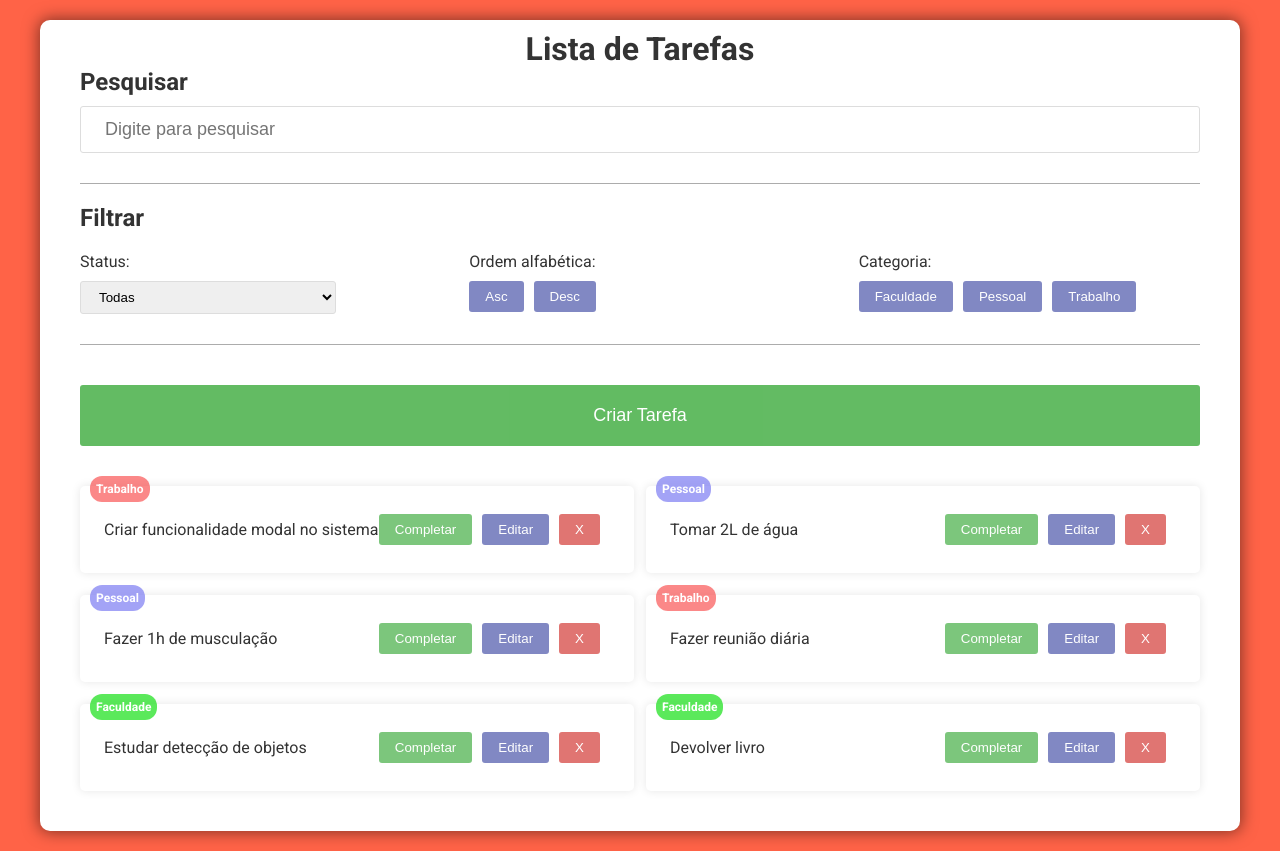
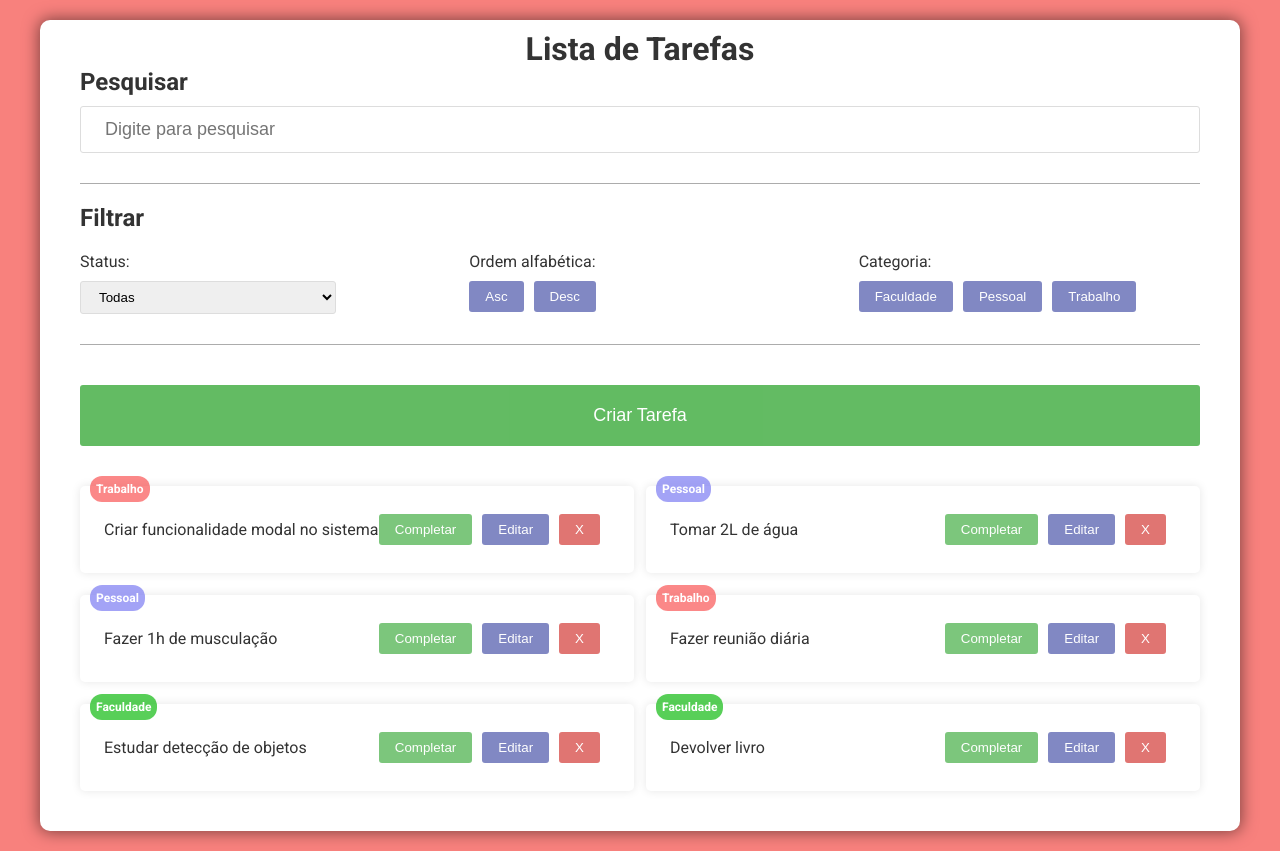
Before and after one commit to JesseMacielJr/ToDoList, a React (Vite) app: page / in a window 1280 px wide. Built offline with nearby package versions, Linux system fonts and the light colour scheme.

Commit message:
adicionando funcionalidade de filtrar clicando na categoria da tarefa

```diff
--- a/src/App.css
+++ b/src/App.css
@@ -20,7 +20,7 @@ body {
   font-family: 'Roboto', sans-serif;
   width: 100%;
   height: 100%;
-  background-color: tomato;
+  background-color: #f8817d;
   color: #333;
 }
 
--- a/src/App.jsx
+++ b/src/App.jsx
@@ -138,7 +138,8 @@ const App = () => {
                 todo={todo}
                 removeTodo={removeTodo}
                 completeTodo={completeTodo}
-                // editTodo={editTodo}
+                filterCategory={filterCategory}
+                setFilterCategory={setFilterCategory}
               />
             ))}
         </div>
--- a/src/Components/Todo.jsx
+++ b/src/Components/Todo.jsx
@@ -3,7 +3,14 @@ import React from "react";
 import TodoForm from "./TodoForm";
 import TodoFormEdit from "./TodoFormEdit";
 
-const Todo = ({ todos, todo, removeTodo, completeTodo }) => {
+const Todo = ({
+  todos,
+  todo,
+  removeTodo,
+  completeTodo,
+  filterCategory,
+  setFilterCategory,
+}) => {
   const [isModal, setIsModal] = React.useState(false);
 
   function handleClick() {
@@ -12,6 +19,16 @@ const Todo = ({ todos, todo, removeTodo, completeTodo }) => {
 
   function handleOutside(e) {
     if (e.target === e.currentTarget) setIsModal(false);
+  }
+
+  function handleFilterCategory(e) {
+    const buttonActive = e.target.innerText;
+
+    if (buttonActive === filterCategory) {
+      setFilterCategory("");
+    } else {
+      setFilterCategory(buttonActive);
+    }
   }
 
   return (
@@ -31,9 +48,10 @@ const Todo = ({ todos, todo, removeTodo, completeTodo }) => {
               todo.category === "Trabalho"
                 ? "#f60d0d7d"
                 : todo.category === "Faculdade"
-                ? "#08de08a9"
+                ? "#04b704a9"
                 : "#7373f2a7",
           }}
+          onClick={handleFilterCategory}
         >
           {todo.category}
         </span>
--- a/src/Components/Todo.module.css
+++ b/src/Components/Todo.module.css
@@ -25,6 +25,7 @@
   color: #fff;
   font-weight: bold;
   font-size: 12px;
+  cursor: pointer;
 }
 
 .complete {
```
